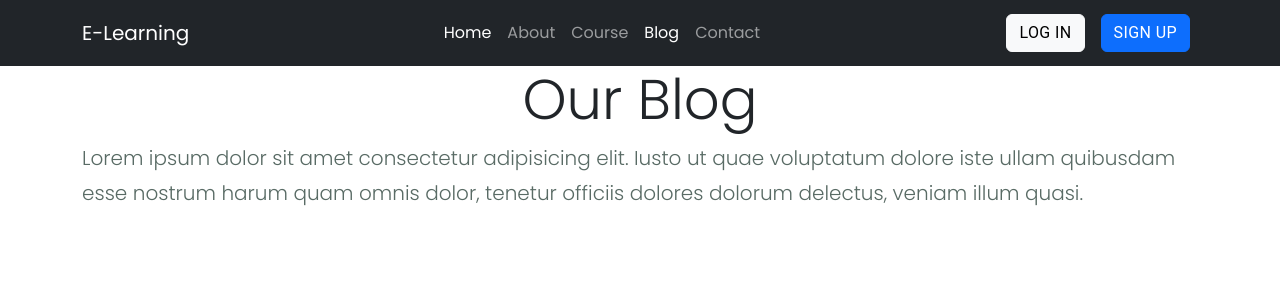
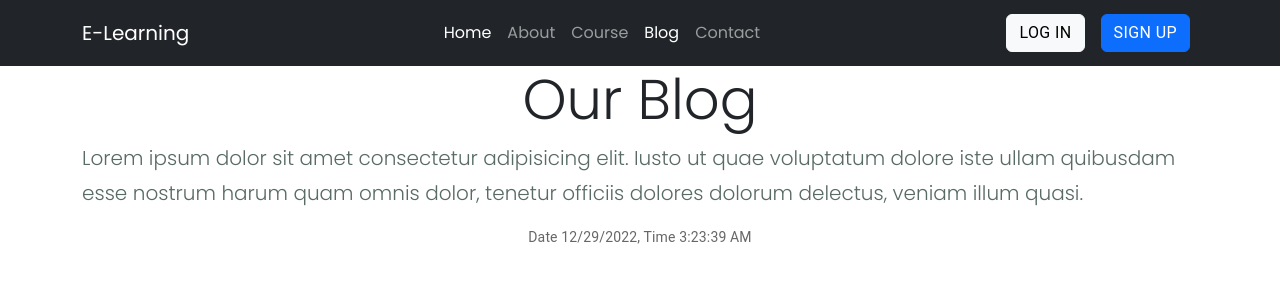
Before and after one commit to harishkgit9640/E_Learning_Website, a React (Create React App) app: page /blog in a window 1280 px wide. Shown: the top 300 px of the page. Built offline with nearby package versions, Linux system fonts and the light colour scheme.

Commit message:
data and time function added

```diff
--- a/src/Component/Blog.jsx
+++ b/src/Component/Blog.jsx
@@ -1,4 +1,5 @@
 import React from 'react'
+import Topheader from './Topheader'
 
 const Blog = () => {
     return (
@@ -10,6 +11,7 @@ const Blog = () => {
                         iste ullam quibusdam esse nostrum harum quam omnis dolor, tenetur officiis dolores dolorum delectus,
                         veniam illum quasi.</p>
                 </div>
+                <Topheader />
             </div>
         </div>
     )
--- a/src/Component/Data.js
+++ b/src/Component/Data.js
@@ -43,6 +43,13 @@ const Data = [
         category: 'Beginner',
         desc: 'lorem ipsum dolor sit English, consectetur Speaking Course',
     },
+    {
+        id: 7,
+        img: Img,
+        course: 'Verb',
+        category: 'Beginner',
+        desc: 'lorem ipsum dolor sit English, consectetur Speaking Course',
+    }
 ];
 
 export default Data;
--- /dev/null
+++ b/src/Component/Topheader.jsx
@@ -0,0 +1,15 @@
+import Typography from '@mui/material/Typography';
+import React from 'react'
+
+const Topheader = () => {
+    return (
+        <div>
+            <Typography variant="body2" color="text.secondary" align="center">
+                Date {new Date().toLocaleDateString()},
+                Time {new Date().toLocaleTimeString()}
+            </Typography>
+        </div>
+    )
+}
+
+export default Topheader
```
